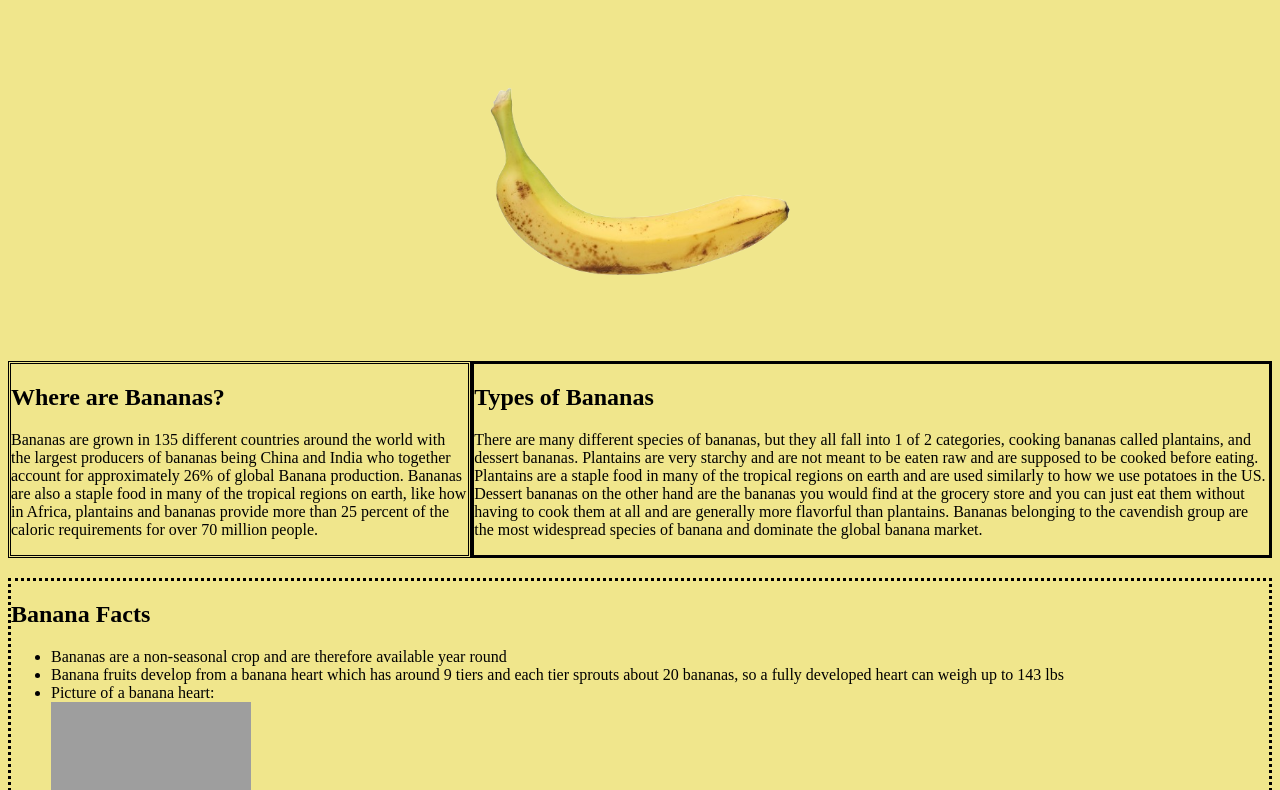
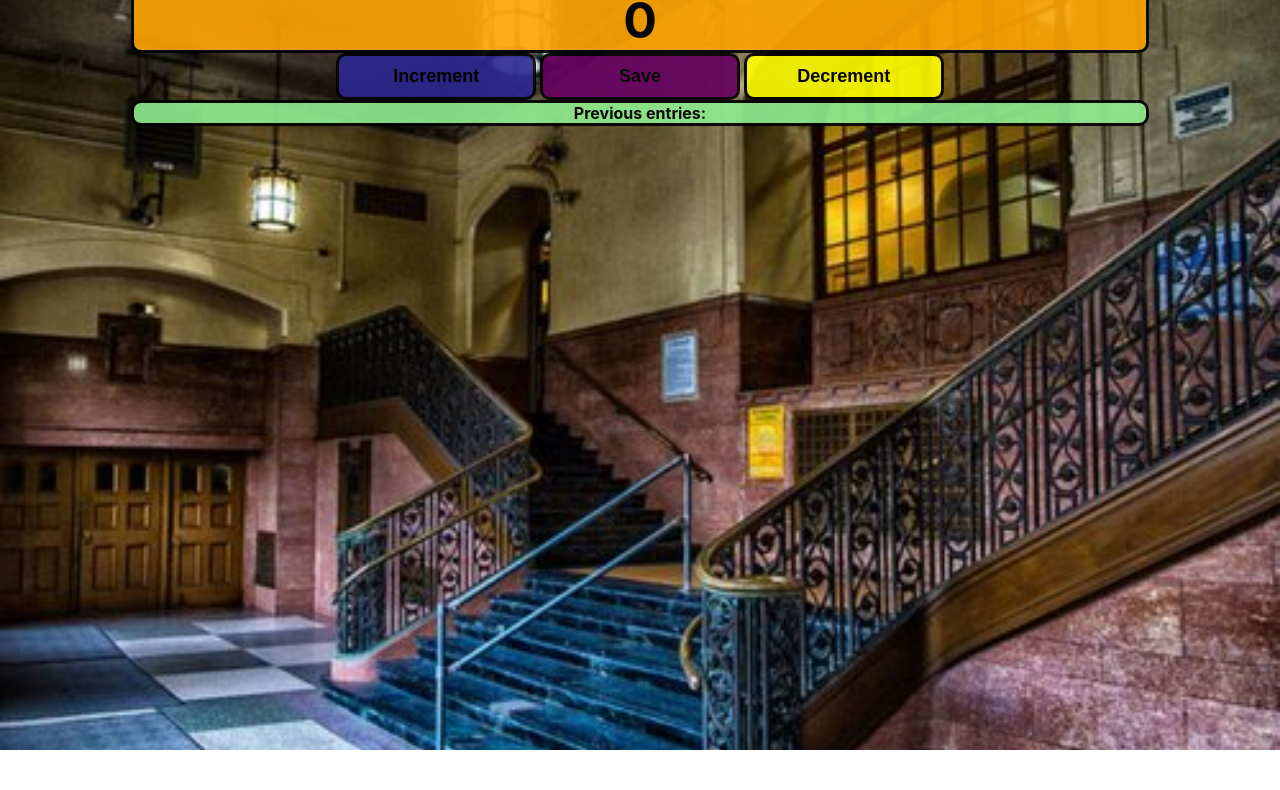
Before and after one commit to Maximilianp11/StudentCounter, a plain HTML site: page index.html in a window 1280 px wide. Shown: the part 66-856 px from the top of the page. After the commit the page ends 816 px from the top, so only its background shows below. Drawn offline with Linux system fonts and the light colour scheme; grey boxes are pictures that could not be loaded.

Commit message:
Student counter + 3 changes

```diff
--- a/index.css
+++ b/index.css
@@ -1,98 +1,59 @@
-img {
-    height:350px;
-    width:350px;
-    background-color: transparent;
-
+body {
+    background-image: url("bths-entrance-stairs.jpg");
+    background-size: cover;
+      font-family: -apple-system, BlinkMacSystemFont, 'Segoe UI', Roboto, Oxygen, Ubuntu, Cantarell, 'Open Sans', 'Helvetica Neue', sans-serif;
+      font-weight: bold;
+      text-align: center;
+      /*to avoid image repetition if you have a background image, this will take the entire viewport */
+      height:100vh;
     }
 
-* {
-    background-color: khaki;
+    .container{
+      opacity: 0.90;
+      max-width: 80%;
+      margin: auto; /* this helps centering */
+      border: 3px solid black;
+      border-radius: 10px;
+    }
+
+    h1 {
+      margin-top: 10px;
+      margin-bottom: 10px;
+      background: white;
     }
 
     h2 {
-    font-weight: bold;
+      font-size: 50px;
+      margin-top: 0;
+      margin-bottom: 20px;
+      background: orange;
     }
 
-.bananas {
-    display: flex;
-    justify-content: space-between;
-    margin-bottom: 20px;
+    button {
+      /*border: none; */
+      border: 1px solid #211717;
+      padding-top: 10px;
+      padding-bottom: 10px;
+      color: black;
+      font-weight: bolder;
+      font-size: large;
+      width: 200px;
+      margin-bottom: 5px;
+      border-radius: 5px;
     }
 
-#header {
-    animation: text-hue-rotate 6s infinite forwards
+    #increment-btn {
+     background: #2C2891;;
     }
 
-
-#heart {
-    height: 200px;
-    width: 200px;
-    margin-bottom: 100px;
+    #save-btn {
+      background: #660063;
     }
 
-#banana {
-    display: block;
-    margin: 0 auto;
+    #decrement-btn {
+      background: yellow;
     }
 
-#heart:hover {
-    animation: enlarge-heart 2s forwards;
+    #save {
+        background: lightgreen;
     }
-
-#heart:active {
-    animation: hue-rotate 5s forwards;
-    height:300px;
-    width:300px;
-    margin-bottom: 0;
-}
-
-header {
-    font-size: 60px;
-    font-weight: bold;
-    text-align: center;
-}
-
-#banana:hover {
-    animation: grayscale 3.5s forwards;
-}
-
-#banana:active {
-    animation: hue-rotate 5s forwards;
-}
-
-#where-are-bananas {
-    border: double;
-}
-
-#types-of-bananas {
-    border: solid;
-}
-
-#banana-facts {
-    border: dotted;
-}
-
-@keyframes hue-rotate {
-    from {filter:hue-rotate(0deg)}
-    to {filter:hue-rotate(360deg)}
-}
-
-@keyframes text-hue-rotate {
-    0% { color: red; }
-    17% { color: orange; }
-    32% { color: yellow; }
-    50% { color: green; }
-    67% { color: blue; }
-    84% { color: purple; }
-    100% { color: red; }
-}
-
-@keyframes enlarge-heart {
-    from {height: 200px; width: 200px; margin-bottom: 100;}
-    to {height: 300px; width: 300px; margin-bottom: 0;}
-}
-
-@keyframes grayscale {
-    from {filter:grayscale(0%)}
-    to {filter:grayscale(100%)}
-}
--- a/index.html
+++ b/index.html
@@ -1,85 +1,17 @@
-<!DOCTYPE html>
-<html lang="en">
-<head>
-    <meta charset="UTF-8">
-    <meta name="viewport" content="width=device-width, initial-scale=1.0">
-    <title>Bananas</title>
-    <link rel = "stylesheet" href="index.css">
-</head>
-<body>
-    <header id="header">
-        Bananas
-    </header>
+<html>
+    <head>
+        <link rel="stylesheet" href="index.css">
+
+    </head>
+    <body>
+        <h1 class="container">Students In Building:</h1>
+        <h2 class="container" id="count-el">0</h2>
+        <button onclick="increment()" id="increment-btn" class="container">Increment</button>
+        <button onclick="save()" id="save-btn" class="container">Save</button>
+        <button onclick="decrement()" id="decrement-btn" class="container">Decrement</button>
+        <p id="save" class="container">Previous entries: </p>
 
 
-    <img src="banana.png" alt="Banana" id="banana">
-
-
-    <main>
-        <div class="bananas">
-            <div id="where-are-bananas">
-                <h2>
-                    Where are Bananas?
-                </h2>
-
-
-                <p>
-                    Bananas are grown in 135 different countries around the
-                    world with the largest producers of bananas being China
-                    and India who together account for approximately 26% of
-                    global Banana production. Bananas are also a staple food
-                    in many of the tropical regions on earth, like how in
-                    Africa, plantains and bananas provide more than 25
-                    percent of the caloric requirements for over 70 million
-                    people.
-                </p>
-            </div>
-
-            <div id="types-of-bananas">
-                <h2>
-                    Types of Bananas
-                </h2>
-
-
-                <p>
-                    There are many different species of bananas, but they all
-                    fall into 1 of 2 categories, cooking bananas called
-                    plantains, and dessert bananas. Plantains are very
-                    starchy and are not meant to be eaten raw and are supposed
-                    to be cooked before eating. Plantains are a staple food in many of
-                    the tropical regions on earth and are used similarly to how
-                    we use potatoes in the US. Dessert bananas on the other
-                    hand are the bananas you would find at the grocery store and
-                    you can just eat them without having to cook them at all and
-                    are generally more flavorful than plantains. Bananas belonging to
-                    the cavendish group are the most widespread species of banana and
-                    dominate the global banana market.
-                </p>
-            </div>
-        </div>
-
-        <div id="banana-facts">
-            <h2>
-                Banana Facts
-            </h2>
-
-            <ul>
-                <li>Bananas are a non-seasonal crop and are therefore available year round</li>
-                <li>Banana fruits develop from a banana heart which has around 9 tiers and each tier sprouts about 20 bananas, so a fully developed
-                    heart can weigh up to 143 lbs</li>
-                <li>Picture of a banana heart: </li>
-                <img src = "https://t4.ftcdn.net/jpg/03/47/35/03/360_F_347350362_HJz9zctaLIX7gZwoA7FMbTip60KSoQMv.jpg" id="heart">
-                <li>Bananas are picked when they are green (unripe) and are transported to the desination country and are then ripened in special
-                    airtight rooms filled with ethylene gas which help induce ripening.</li>
-                <li>Bananas were orginally from Southeast Asia and were brought to South America and later Africa by european traders/explorers</li>
-                <li>A green banana can be placed in a paper bag with an apple or tomato to speed up the ripening process</li>
-            </ul>
-        </div>
-    </main>
-
-
-    <footer>
-        © Max Pesha
-    </footer>
-</body>
+        <script src="index.js"></script>
+    </body>
 </html>
--- /dev/null
+++ b/index.js
@@ -0,0 +1,21 @@
+let title = document.createElement("title")
+title.innerHTML = "Student Counter"
+document.head.appendChild(title)
+
+
+function increment() {
+    count = document.getElementById("count-el");
+    count.innerHTML = parseInt(count.innerHTML) + 1;
+}
+
+
+function save() {
+    let save = document.getElementById("save");
+    save.innerHTML = save.innerHTML + count.innerHTML + " - ";
+}
+
+function decrement() {
+    if (parseInt(count.innerHTML) > 0 ) {
+        count.innerHTML = parseInt(count.innerHTML) - 1;
+    }
+}
```
Also changed, not shown: bths-entrance-stairs.jpg (added). Lines whose indentation alone changed are shown as unchanged.
